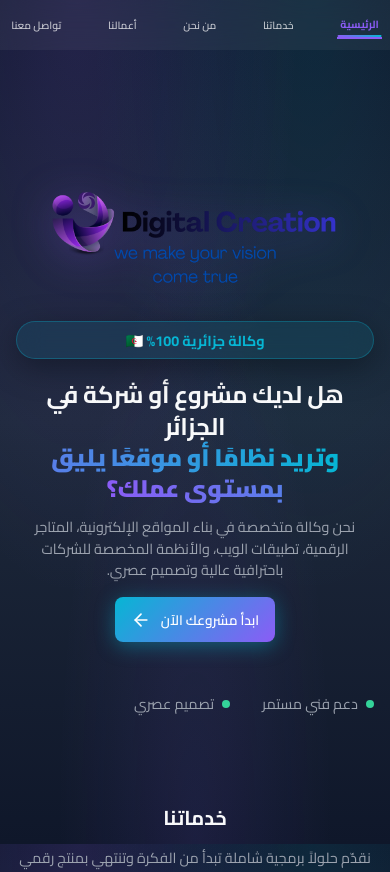
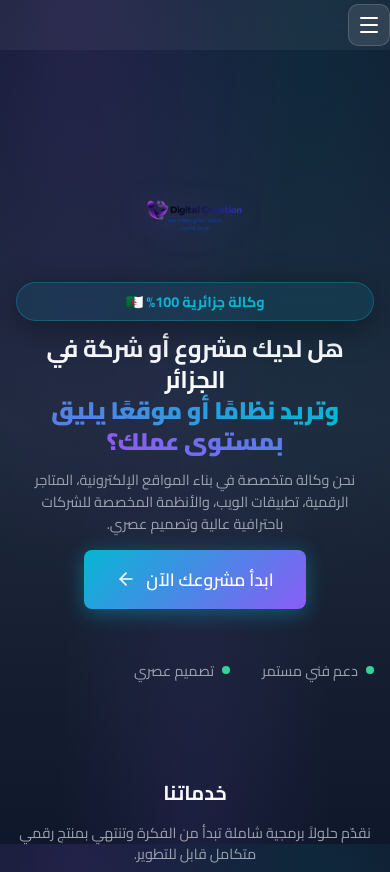
Before and after one commit to DMR-7-1/digital-creation-agency, a React (Vite) app: page / in a window 390 px wide. Shown: the top 872 px of the page. Built offline with nearby package versions, Linux system fonts and the light colour scheme.

Commit message:
Polish: Navbar desktop logo spacing and mobile link centering

```diff
--- a/src/components/Navbar.jsx
+++ b/src/components/Navbar.jsx
@@ -110,7 +110,7 @@ const Navbar = () => {
         <div style={{
           maxWidth: '100%',
           margin: '0 auto',
-          padding: '0 1.5rem', // Smaller padding on mobile
+          padding: '0 4.5rem', // More breathing room from corners on desktop
           display: 'flex',
           alignItems: 'center',
           justifyContent: 'space-between'
--- a/src/styles/mobile.css
+++ b/src/styles/mobile.css
@@ -397,12 +397,18 @@
 
   /* 3. Links Row - Full Width, Fixed (No Scroll) */
   .desktop-menu {
+  /* Override Navbar container padding for mobile */
+  nav > div {
+    padding: 0 1rem !important;
+  }
+
+  .desktop-menu {
     display: flex !important;
     width: 100% !important;
-    justify-content: space-between !important;
+    justify-content: center !important; /* Centered links */
     align-items: center !important;
-    gap: 0 !important;
-    padding: 0 0.5rem !important;
+    gap: 0.8rem !important; /* Closer but not too close */
+    padding: 0 !important;
     margin: 0 !important;
     border: none !important;
   }
```
